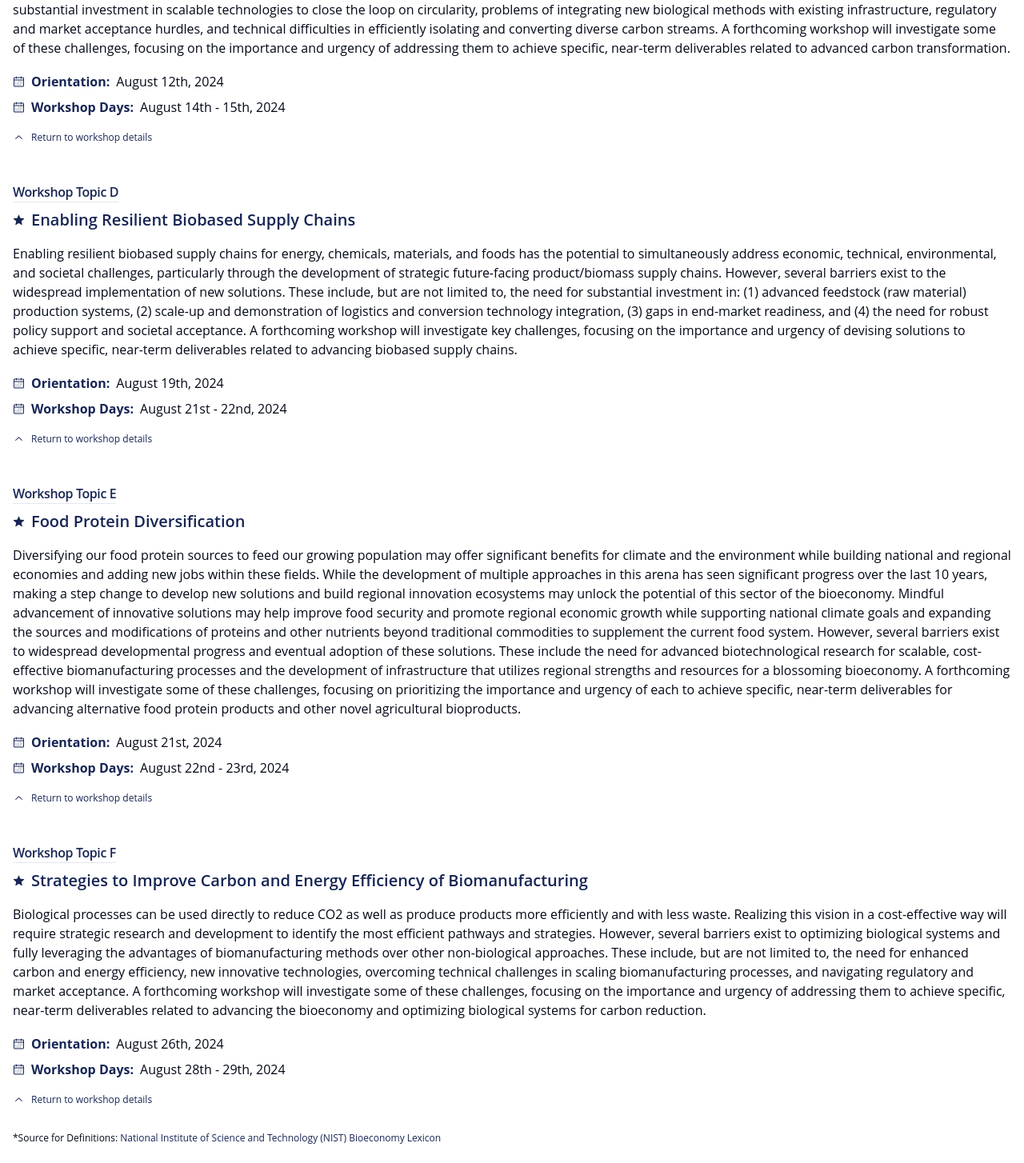
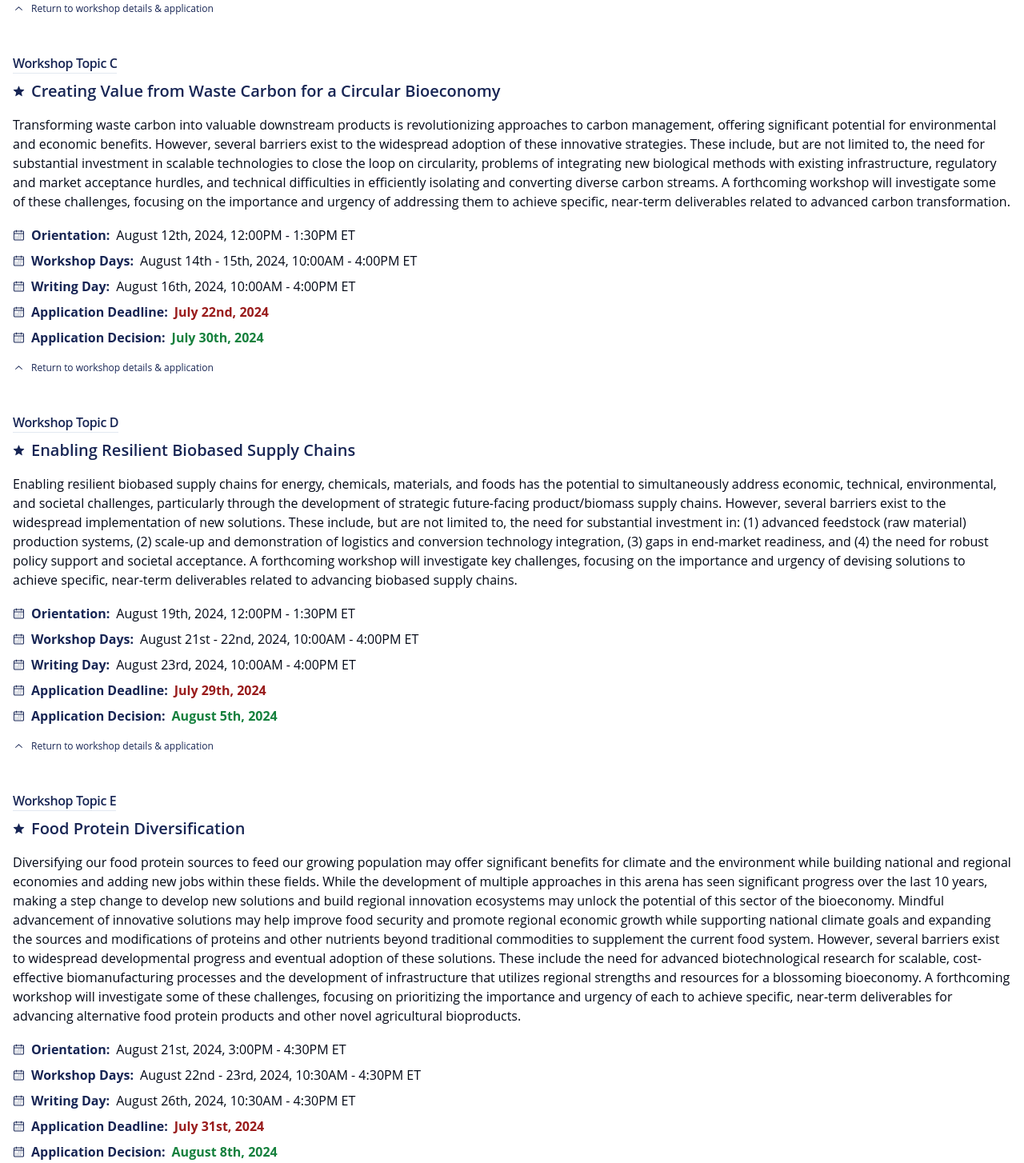
Before and after one commit to ZachStapletonJones/casa-bio, a Next.js app: page / in a window 1280 px wide. Shown: the part 1656-3110 px from the top of the page at 80% size. Built offline with nearby package versions, Linux system fonts and the light colour scheme.

Commit message:
added completed dates and tweaked return prompt

```diff
--- a/components/WorkshopTopicsGrid.tsx
+++ b/components/WorkshopTopicsGrid.tsx
@@ -40,6 +40,21 @@ function WorkshopTopic(workshopTopic:WorkshopTopicData){
                     <span><strong className='text-primary'>Workshop Days:</strong></span>
                     <span>{workshopTopic.dates}</span>
                 </div>
+                <div className='flex flex-row items-center w-full justify-start gap-2'>
+                    <CalendarIcon className={`text-primary h-7`} />
+                    <span><strong className='text-primary'>Writing Day:</strong></span>
+                    <span>{workshopTopic.writing}</span>
+                </div>
+                <div className='flex flex-row items-center w-full justify-start gap-2'>
+                    <CalendarIcon className={`text-primary h-7`} />
+                    <span><strong className='text-primary'>Application Deadline:</strong></span>
+                    <span><strong className='text-red-800'>{workshopTopic.deadline}</strong></span>
+                </div>
+                <div className='flex flex-row items-center w-full justify-start gap-2'>
+                    <CalendarIcon className={`text-primary h-7`} />
+                    <span><strong className='text-primary'>Application Decision:</strong></span>
+                    <span><strong className='text-green-700'>{workshopTopic.decision}</strong></span>
+                </div>
             </div>
             {/* <ExternalLinkIcon className='w-4 h-4' /> */}
 
@@ -60,7 +75,7 @@ function WorkshopTopic(workshopTopic:WorkshopTopicData){
                 behavior: 'smooth'
               })
         }}>
-             <ChevronUpIcon />Return to workshop details
+             <ChevronUpIcon />Return to workshop details & application
         </button>
         </div>
         </div>
--- a/data/workshop-topics.ts
+++ b/data/workshop-topics.ts
@@ -4,6 +4,9 @@ export type WorkshopTopicData = {
     description: string;
     orientation: string;
     dates: string;
+    writing: string;
+    deadline: string;
+    decision: string;
 }
 
 export type WorkshopTopicObject = WorkshopTopicData[];
@@ -14,48 +17,66 @@ export const workshopTopic: WorkshopTopicObject = [
     id: "A",
     title: "Personalized Health and Medicine for Vaccine and Biologics Delivery",
     description: "Biologics are outpacing small molecules as therapeutics and could be an important feature for the future bioeconomy. However, several barriers exist to the greater use of biologics. These include, but are not limited to, the need for a more personalized and tailored approach, limitations in the manufacturing paradigm, prohibitive delivery techniques, and cultural and socioeconomic barriers to their distribution and adoption. A forthcoming workshop will investigate some of these challenges, focusing on the importance and urgency of addressing them to achieve near-term economically beneficial outcomes.",
-    orientation: "September 9th, 2024",
-    dates: "September 11th - 12th, 2024"
+    orientation: "September 9th, 2024, 12:00PM - 1:30PM ET",
+    dates: "September 11th - 12th, 2024, 10:00AM - 4:00PM ET",
+    writing: "September 13th, 2024, 10:00AM - 4:00PM ET",
+    deadline: "August 19th, 2024",
+    decision: "August 26th, 2024",
   },
   {
     //WorkshopTopic 2
     id: "B",
     title: "Accelerated Breeding for All Economically Important Crops and Animals",
     description: "Fueled by National Agricultural Genome Initiatives, innovative breeding methods are transforming the development of economically important crops and animals, promising significant advances in agricultural productivity and sustainability. However, multiple barriers exist to the widespread implementation of such approaches. These include the need for substantial investment in advanced tools and technologies, gaps in critical infrastructure, regulatory challenges, and concerns about the long-term ecological and genetic impacts, to name a few. A forthcoming workshop will investigate some of these challenges, focusing on the urgent need to find enabling solutions to achieve specific deliverables related to accelerated breeding.",
-    orientation: "August 12th, 2024",
-    dates: "August 14th - 15th, 2024"
+    orientation: "August 12th, 2024, 12:00PM - 1:30PM ET",
+    dates: "August 14th - 15th, 2024, 10:00AM - 4:00PM ET",
+    writing: "August 16th, 2024, 10:00AM - 4:00PM ET",
+    deadline: "July 22nd, 2024",
+    decision: "July 29th, 2024",
   },
   {
     //WorkshopTopic 3
     id: "C",
     title: "Creating Value from Waste Carbon for a Circular Bioeconomy",
     description: "Transforming waste carbon into valuable downstream products is revolutionizing approaches to carbon management, offering significant potential for environmental and economic benefits. However, several barriers exist to the widespread adoption of these innovative strategies. These include, but are not limited to, the need for substantial investment in scalable technologies to close the loop on circularity, problems of integrating new biological methods with existing infrastructure, regulatory and market acceptance hurdles, and technical difficulties in efficiently isolating and converting diverse carbon streams. A forthcoming workshop will investigate some of these challenges, focusing on the importance and urgency of addressing them to achieve specific, near-term deliverables related to advanced carbon transformation.",
-    orientation: "August 12th, 2024",
-    dates: "August 14th - 15th, 2024"
+    orientation: "August 12th, 2024, 12:00PM - 1:30PM ET",
+    dates: "August 14th - 15th, 2024, 10:00AM - 4:00PM ET",
+    writing: "August 16th, 2024, 10:00AM - 4:00PM ET",
+    deadline: "July 22nd, 2024",
+    decision: "July 30th, 2024",
   },
   {
     //WorkshopTopic 4
     id: "D",
     title: "Enabling Resilient Biobased Supply Chains",
     description: "Enabling resilient biobased supply chains for energy, chemicals, materials, and foods has the potential to simultaneously address economic, technical, environmental, and societal challenges, particularly through the development of strategic future-facing product/biomass supply chains. However, several barriers exist to the widespread implementation of new solutions. These include, but are not limited to, the need for substantial investment in: (1) advanced feedstock (raw material) production systems, (2) scale-up and demonstration of logistics and conversion technology integration, (3) gaps in end-market readiness, and (4) the need for robust policy support and societal acceptance. A forthcoming workshop will investigate key challenges, focusing on the importance and urgency of devising solutions to achieve specific, near-term deliverables related to advancing biobased supply chains.",
-    orientation: "August 19th, 2024",
-    dates: "August 21st - 22nd, 2024"
+    orientation: "August 19th, 2024, 12:00PM - 1:30PM ET",
+    dates: "August 21st - 22nd, 2024, 10:00AM - 4:00PM ET",
+    writing: "August 23rd, 2024, 10:00AM - 4:00PM ET",
+    deadline: "July 29th, 2024",
+    decision: "August 5th, 2024",
   },
   {
     //WorkshopTopic 5
     id: "E",
     title: "Food Protein Diversification",
     description: "Diversifying our food protein sources to feed our growing population may offer significant benefits for climate and the environment while building national and regional economies and adding new jobs within these fields. While the development of multiple approaches in this arena has seen significant progress over the last 10 years, making a step change to develop new solutions and build regional innovation ecosystems may unlock the potential of this sector of the bioeconomy. Mindful advancement of innovative solutions may help improve food security and promote regional economic growth while supporting national climate goals and expanding the sources and modifications of proteins and other nutrients beyond traditional commodities to supplement the current food system. However, several barriers exist to widespread developmental progress and eventual adoption of these solutions. These include the need for advanced biotechnological research for scalable, cost-effective biomanufacturing processes and the development of infrastructure that utilizes regional strengths and resources for a blossoming bioeconomy. A forthcoming workshop will investigate some of these challenges, focusing on prioritizing the importance and urgency of each to achieve specific, near-term deliverables for advancing alternative food protein products and other novel agricultural bioproducts.",
-    orientation: "August 21st, 2024",
-    dates: "August 22nd - 23rd, 2024"
+    orientation: "August 21st, 2024, 3:00PM - 4:30PM ET",
+    dates: "August 22nd - 23rd, 2024, 10:30AM - 4:30PM ET",
+    writing: "August 26th, 2024, 10:30AM - 4:30PM ET",
+    deadline: "July 31st, 2024",
+    decision: "August 8th, 2024",
   },
   {
     //WorkshopTopic 6
     id: "F",
     title: "Strategies to Improve Carbon and Energy Efficiency of Biomanufacturing",
     description: "Biological processes can be used directly to reduce CO2 as well as produce products more efficiently and with less waste. Realizing this vision in a cost-effective way will require strategic research and development to identify the most efficient pathways and strategies. However, several barriers exist to optimizing biological systems and fully leveraging the advantages of biomanufacturing methods over other non-biological approaches. These include, but are not limited to, the need for enhanced carbon and energy efficiency, new innovative technologies, overcoming technical challenges in scaling biomanufacturing processes, and navigating regulatory and market acceptance. A forthcoming workshop will investigate some of these challenges, focusing on the importance and urgency of addressing them to achieve specific, near-term deliverables related to advancing the bioeconomy and optimizing biological systems for carbon reduction.",
-    orientation: "August 26th, 2024",
-    dates: "August 28th - 29th, 2024"
+    orientation: "August 26th, 2024, 12:00PM - 1:30PM ET",
+    dates: "August 28th - 29th, 2024, 10:00AM - 4:00PM ET",
+    writing: "August 30th, 2024, 10:00AM - 4:00PM ET",
+    deadline: "August 5th, 2024",
+    decision: "August 12th, 2024",
   },
 
 
```
